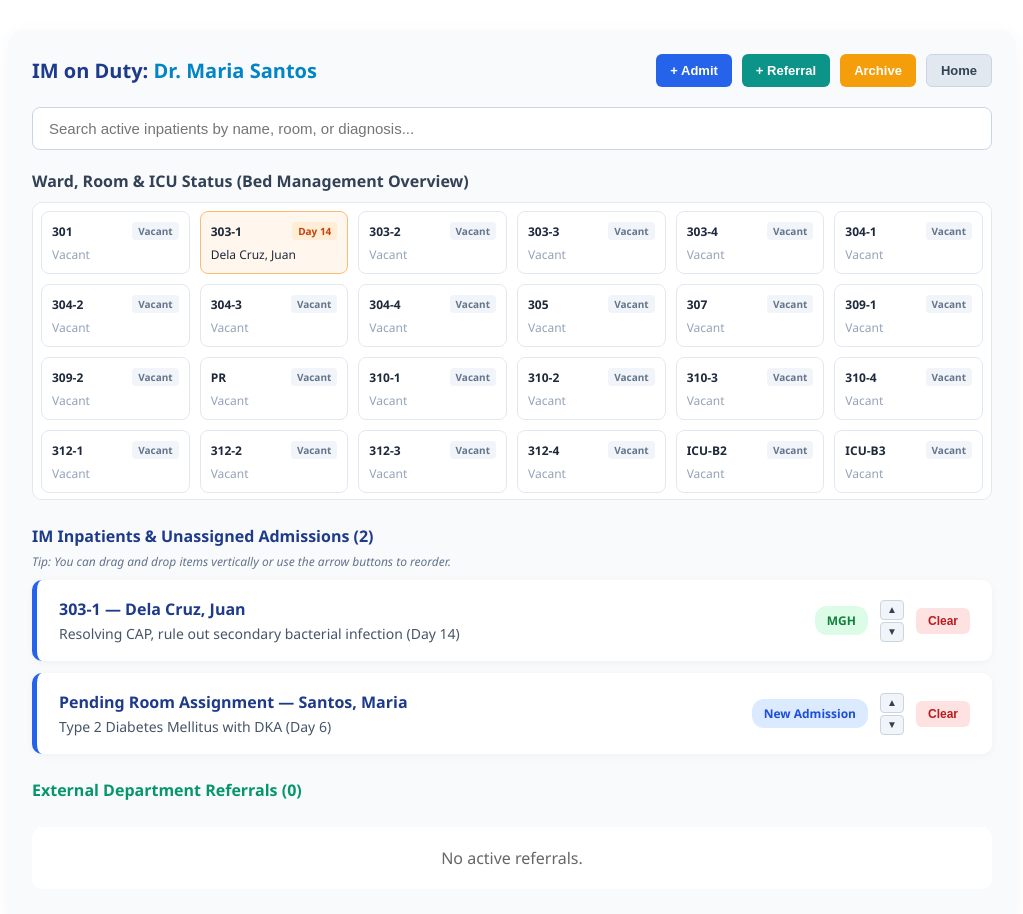
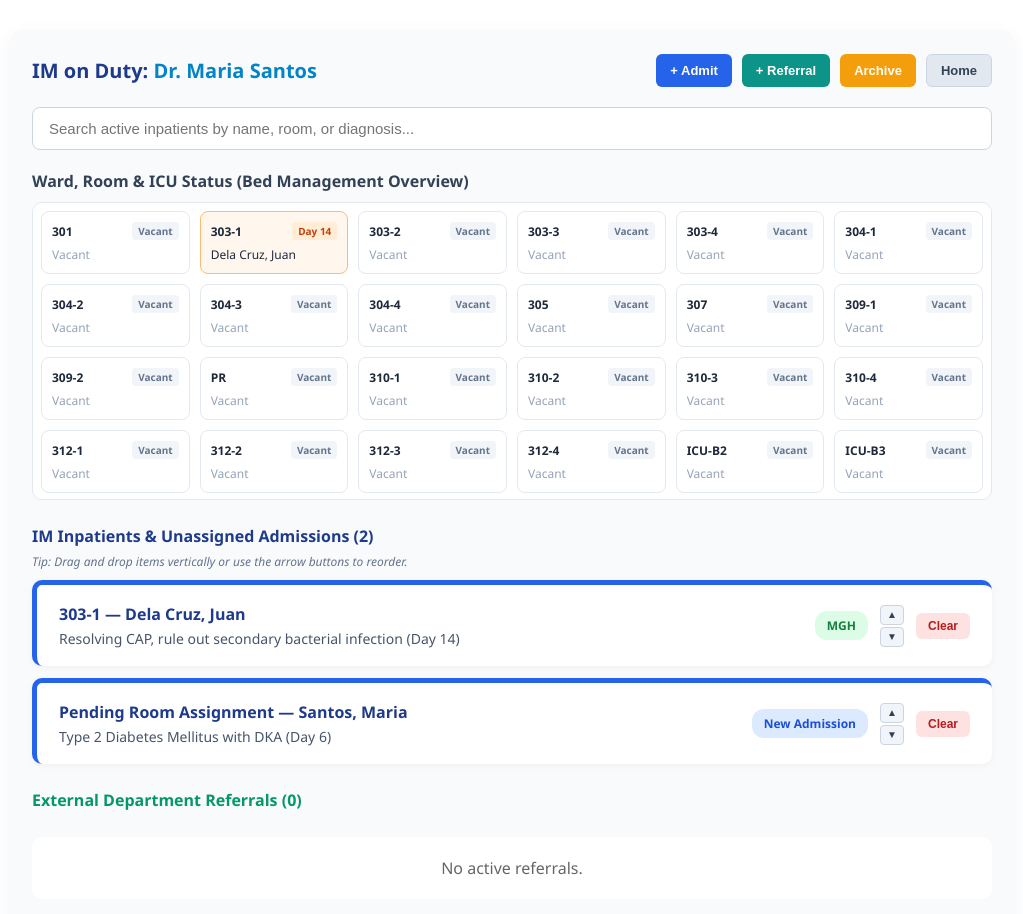
Before and after one commit to tdvsmd-droid/hospital-census, a React (Vite) app: page / in a window 1280 px wide. Both pictures are taken after a click on the button "Enter Daily Census Dashboard". Shown: the top 914 px of the page, without its empty margins (128-1151 px from the left). Built offline with nearby package versions, Linux system fonts and the light colour scheme.

Commit message:
Finally?

```diff
--- a/src/App.jsx
+++ b/src/App.jsx
@@ -230,6 +230,7 @@ export default function App() {
 
   // Drag and drop reordering state
   const [draggedPatientId, setDraggedPatientId] = useState(null);
+  const [dragOverPatientId, setDragOverPatientId] = useState(null);
 
   useEffect(() => {
     localStorage.setItem('jrrmdh_datespan', currentDateString);
@@ -403,17 +404,30 @@ export default function App() {
     });
   };
 
-  // Drag and drop handlers for IM Inpatients list
+  // Robust HTML5 Drag and Drop Handlers
   const handleDragStart = (e, id) => {
     setDraggedPatientId(id);
-  };
-
-  const handleDragOver = (e) => {
+    e.dataTransfer.effectAllowed = 'move';
+    e.dataTransfer.setData('text/plain', id);
+  };
+
+  const handleDragOver = (e, id) => {
     e.preventDefault();
+    e.dataTransfer.dropEffect = 'move';
+    if (dragOverPatientId !== id) {
+      setDragOverPatientId(id);
+    }
+  };
+
+  const handleDragLeave = (e, id) => {
+    if (dragOverPatientId === id) {
+      setDragOverPatientId(null);
+    }
   };
 
   const handleDrop = (e, targetId) => {
     e.preventDefault();
+    setDragOverPatientId(null);
     if (draggedPatientId === null || draggedPatientId === targetId) return;
 
     setPatients(prev => {
@@ -432,6 +446,11 @@ export default function App() {
       return [...updatedImList, ...refList];
     });
     setDraggedPatientId(null);
+  };
+
+  const handleDragEnd = () => {
+    setDraggedPatientId(null);
+    setDragOverPatientId(null);
   };
 
   const handlePerformEndorsement = () => {
@@ -609,9 +628,6 @@ export default function App() {
       }
     }
 
-    // Automated Referral-to-Inpatient Transfer logic:
-    // If the patient was previously a referral and is now assigned to a valid fixed room/bed (or custom ward),
-    // we automatically promote them to an IM Inpatient and update their status if it was still 'Referral'.
     const isNowReferral = targetRoom === 'Pending Room Assignment' || isReferralLocation(targetRoom);
 
     setPatients(prev => prev.map(p => {
@@ -632,7 +648,6 @@ export default function App() {
     alert(`Patient location updated to ${targetRoom}.`);
   };
 
-  // Cleared patients go directly to the Archive with duplicate prevention
   const handleClearRoom = (idOrRoom, e) => {
     if (e) e.stopPropagation();
     if (window.confirm("Clear this room and send the patient record directly to the Archive?")) {
@@ -673,7 +688,6 @@ export default function App() {
     }
   };
 
-  // Restoration Logic from Archive
   const handleRestoreArchivedPatient = (archivedRecord) => {
     const confirmRestore = window.confirm(`Do you want to restore ${archivedRecord.name} back to the active census?`);
     if (!confirmRestore) return;
@@ -1592,21 +1606,33 @@ export default function App() {
       <h3 style={{ fontSize: '16px', color: '#1e3a8a', marginTop: '25px', marginBottom: '6px' }}>
         IM Inpatients & Unassigned Admissions ({imPatientsList.length})
       </h3>
-      <p style={{ fontSize: '12px', color: '#64748b', margin: '0 0 10px 0', fontStyle: 'italic' }}>Tip: You can drag and drop items vertically or use the arrow buttons to reorder.</p>
+      <p style={{ fontSize: '12px', color: '#64748b', margin: '0 0 10px 0', fontStyle: 'italic' }}>Tip: Drag and drop items vertically or use the arrow buttons to reorder.</p>
 
       <div style={styles.listContainer}>
         {imPatientsList.length === 0 ? (
           <p style={{ textAlign: 'center', padding: '20px', color: '#666', background: '#fff', borderRadius: '10px' }}>No IM inpatients found.</p>
         ) : (
-          imPatientsList.map(patient => (
+          imPatientsList.map(patient => {
+            const isDragging = draggedPatientId === patient.id;
+            const isDragOver = dragOverPatientId === patient.id;
+
+            return (
               <div
                 key={patient.id}
                 id={`patient-row-${patient.id}`}
                 draggable
                 onDragStart={(e) => handleDragStart(e, patient.id)}
-              onDragOver={handleDragOver}
+                onDragOver={(e) => handleDragOver(e, patient.id)}
+                onDragLeave={(e) => handleDragLeave(e, patient.id)}
                 onDrop={(e) => handleDrop(e, patient.id)}
-              style={{ ...styles.patientRow, cursor: 'grab' }}
+                onDragEnd={handleDragEnd}
+                style={{
+                  ...styles.patientRow,
+                  cursor: 'grab',
+                  opacity: isDragging ? 0.4 : 1,
+                  borderTop: isDragOver ? '2px dashed #2563eb' : '5px solid #2563eb',
+                  background: isDragOver ? '#f0f9ff' : 'white'
+                }}
                 onClick={() => setSelectedPatient(patient)}
               >
                 <div>
@@ -1622,7 +1648,8 @@ export default function App() {
                   <button style={styles.smallClearBtn} onClick={(e) => handleClearRoom(patient.id, e)} title="Clear Room">Clear</button>
                 </div>
               </div>
-          ))
+            );
+          })
         )}
       </div>
 
@@ -1704,7 +1731,7 @@ const styles = {
   roomGrid: { display: 'grid', gridTemplateColumns: 'repeat(auto-fill, minmax(130px, 1fr))', gap: '10px', marginTop: '10px', maxHeight: '280px', overflowY: 'auto', padding: '8px', border: '1px solid #e2e8f0', borderRadius: '10px', background: '#ffffff' },
   roomCard: { padding: '10px', borderRadius: '8px', border: '1px solid', transition: 'all 0.2s ease' },
   listContainer: { display: 'flex', flexDirection: 'column', gap: '12px' },
-  patientRow: { background: 'white', padding: '18px 22px', borderRadius: '10px', boxShadow: '0 2px 8px rgba(0,0,0,0.04)', display: 'flex', justifyContent: 'space-between', alignItems: 'center', cursor: 'pointer', borderLeft: '5px solid #2563eb' },
+  patientRow: { background: 'white', padding: '18px 22px', borderRadius: '10px', boxShadow: '0 2px 8px rgba(0,0,0,0.04)', display: 'flex', justifyContent: 'space-between', alignItems: 'center', cursor: 'pointer', borderLeft: '5px solid #2563eb', transition: 'background 0.15s ease' },
   archiveTable: { width: '100%', borderCollapse: 'collapse', textAlign: 'left', fontSize: '13px', marginTop: '8px' },
   tableHeaderRow: { background: '#e2e8f0', color: '#1e293b' },
   th: { padding: '10px 12px', borderBottom: '2px solid #cbd5e1', fontWeight: 'bold' },
```
Lines whose indentation alone changed are shown as unchanged.
